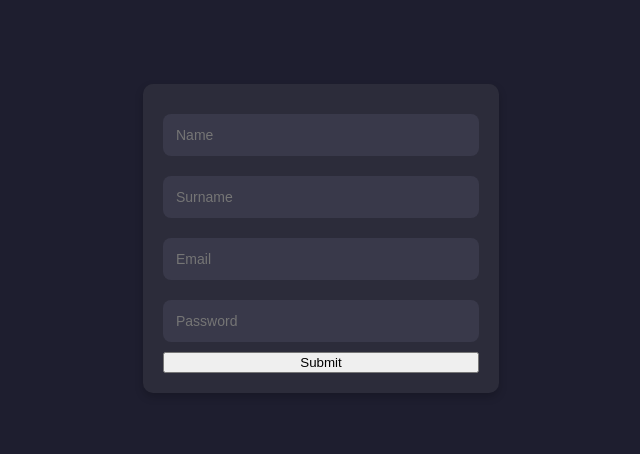
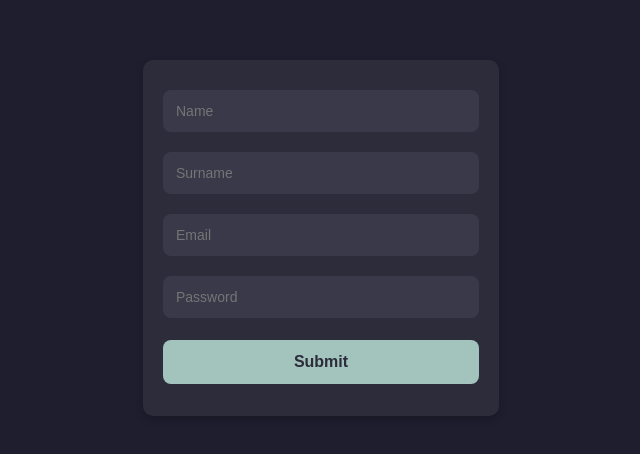
Before and after one commit to chumachenkoUA/technical-task-1, a website: page index.html in a window 1280 px wide. Shown: the part 170-624 px from the top of the page, without its empty margins (319-959 px from the left). Drawn offline with Linux system fonts and the light colour scheme.

Commit message:
Додав стилі до кнопки а також додав стилоі при фокусі на інпут та при наведенні на кнопку

```diff
--- a/index.css
+++ b/index.css
@@ -31,3 +31,23 @@ main {
     font-size: 14px;
     color: #dcdcdc;
 }
+
+.form input:focus {
+    outline: solid 1px #a3c4bc;
+}
+
+.form :nth-last-child(1) {
+    border: none;
+    border-radius: 8px;
+    margin: 12px 0;
+    padding: 13px;
+    background-color: #a3c4bc;
+    color: #2c2c3a;
+    font-size: 16px;
+    cursor: pointer;
+    font-weight: bold;
+}
+
+.form :nth-last-child(1):hover {
+    background-color: #8caea6;
+}
```
